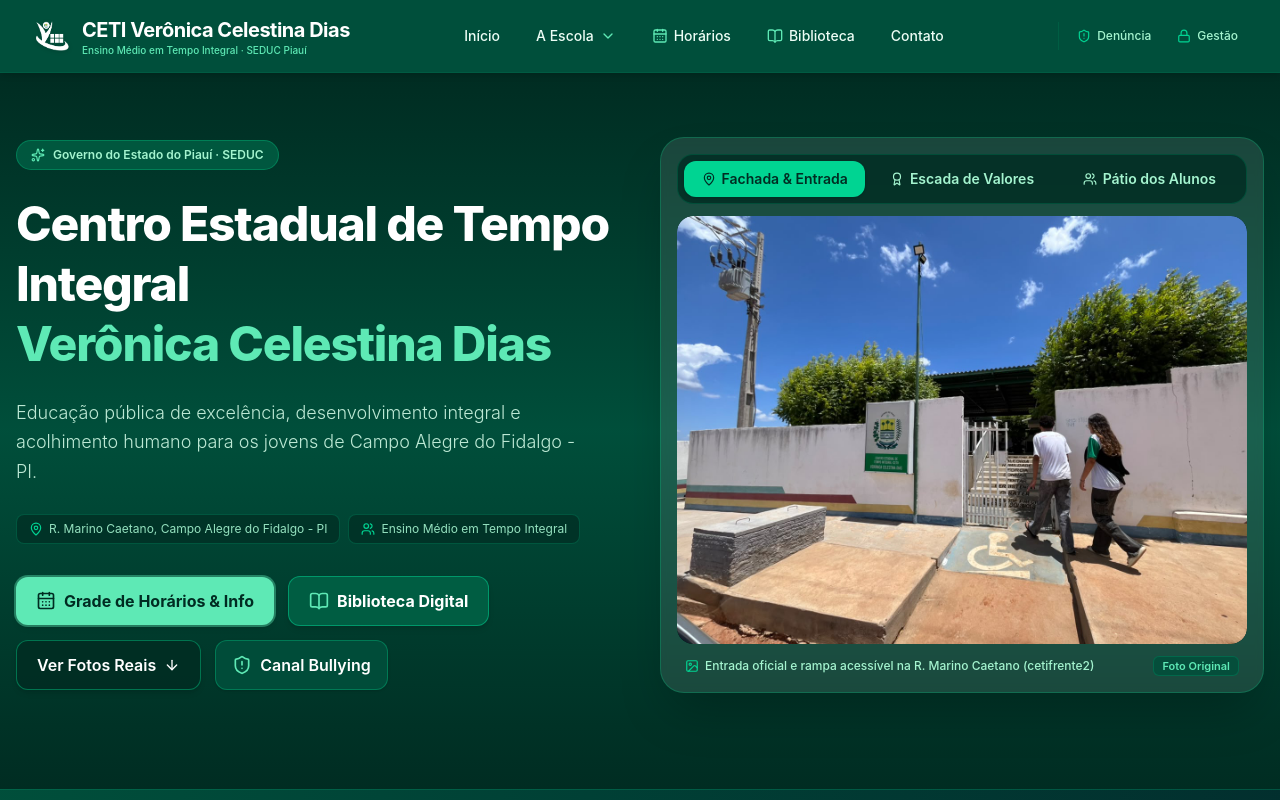
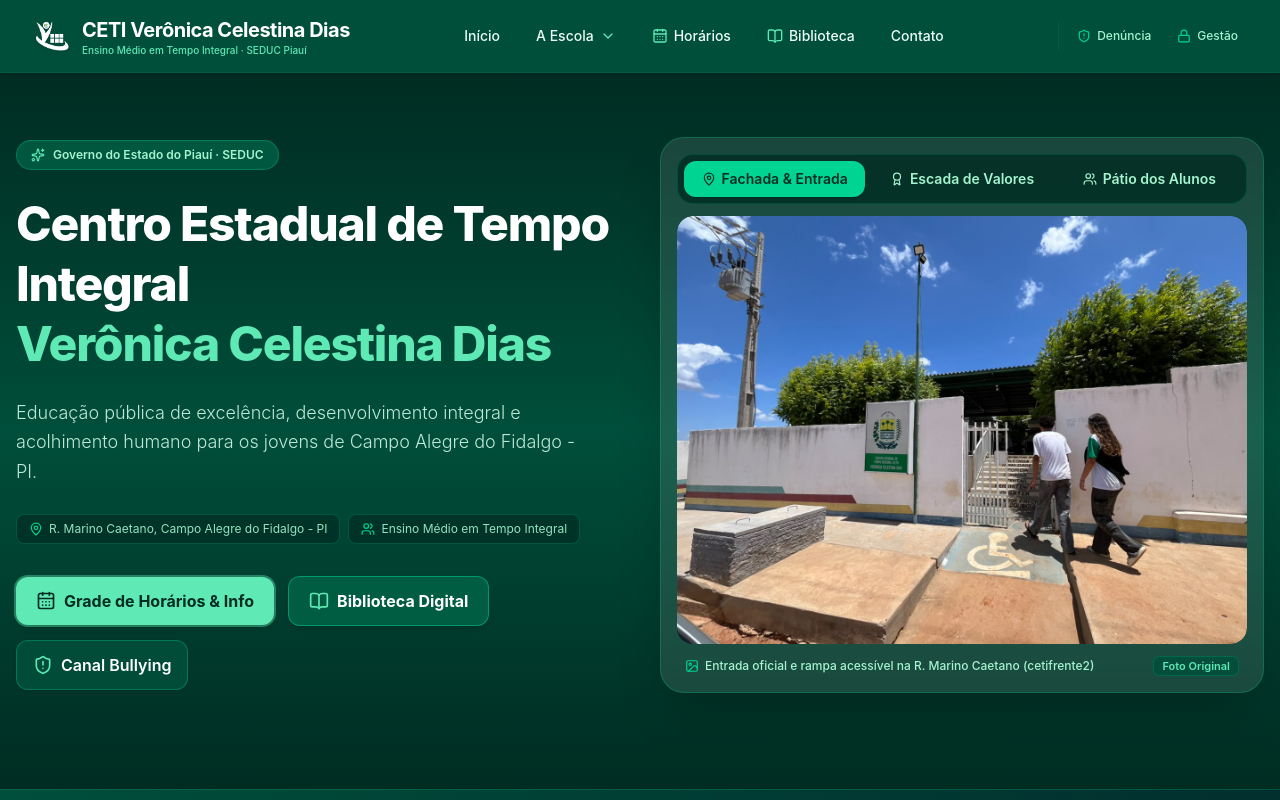
Before and after one commit to mariaeduardareiscostaa-code/CETI-Ver-nica-Celestina-Dias-, a React (Vite) app: page / in a window 1280 px wide. Shown: the top 800 px of the page. Built offline with nearby package versions, Linux system fonts and the light colour scheme.

Commit message:
refactor(hero): remove redundant photo link
Removed the "Ver Fotos Reais" button from the hero section to simplify the interface.

```diff
--- a/src/components/Hero.tsx
+++ b/src/components/Hero.tsx
@@ -66,13 +66,6 @@ export default function Hero({ onOpenBullyingReport, onOpenLibrary, onOpenSchool
                 <span>Biblioteca Digital</span>
               </button>
 
-              <a
-                href="#estrutura"
-                className="inline-flex items-center justify-center gap-2 bg-emerald-950/80 hover:bg-emerald-900 text-white border border-emerald-500/50 font-semibold px-5 py-3 rounded-xl transition-all shadow-md text-sm sm:text-base active:scale-95"
-              >
-                <span>Ver Fotos Reais</span>
-                <ArrowDown className="w-4 h-4" />
-              </a>
 
               <button
                 onClick={onOpenBullyingReport}
```
